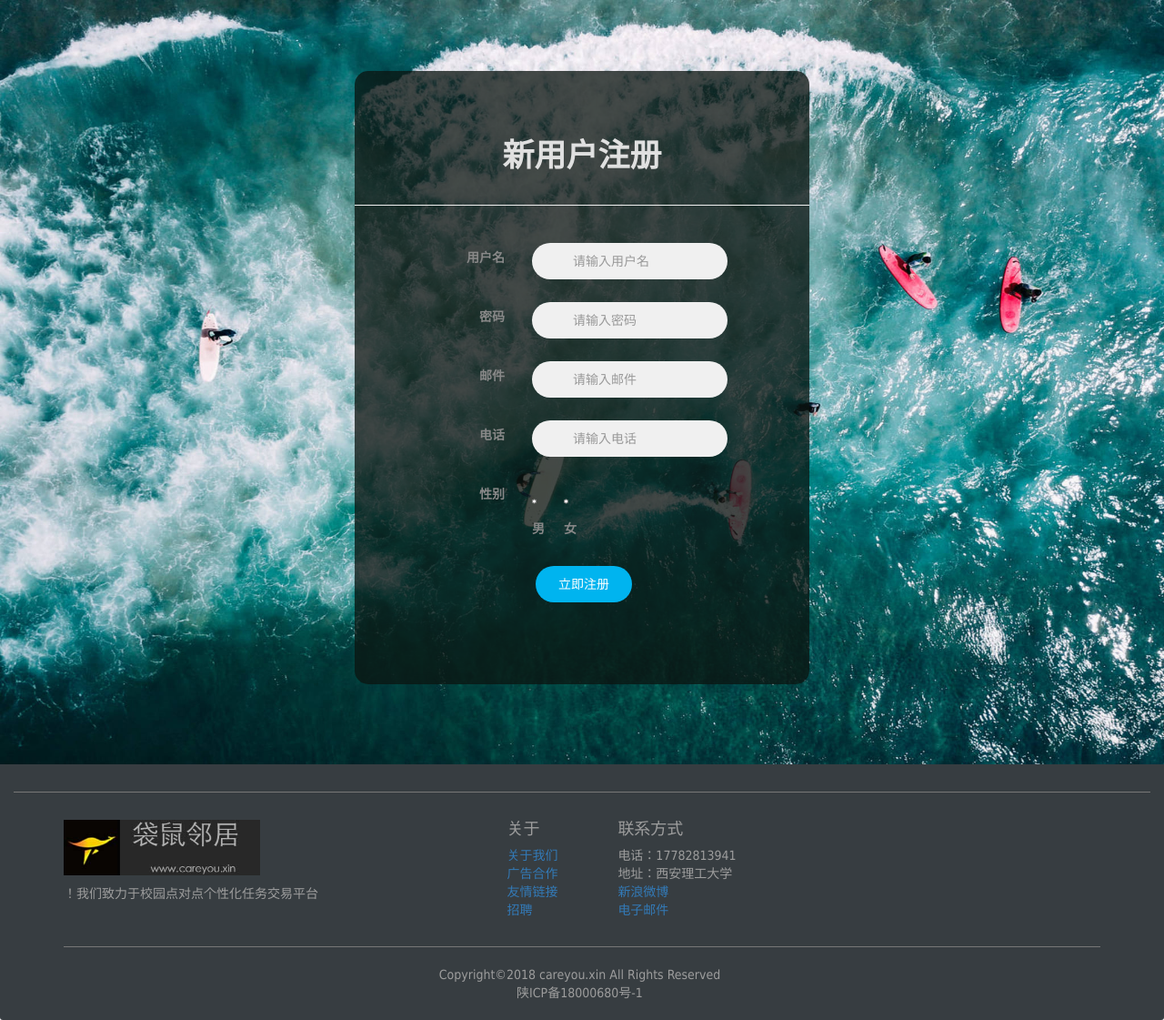
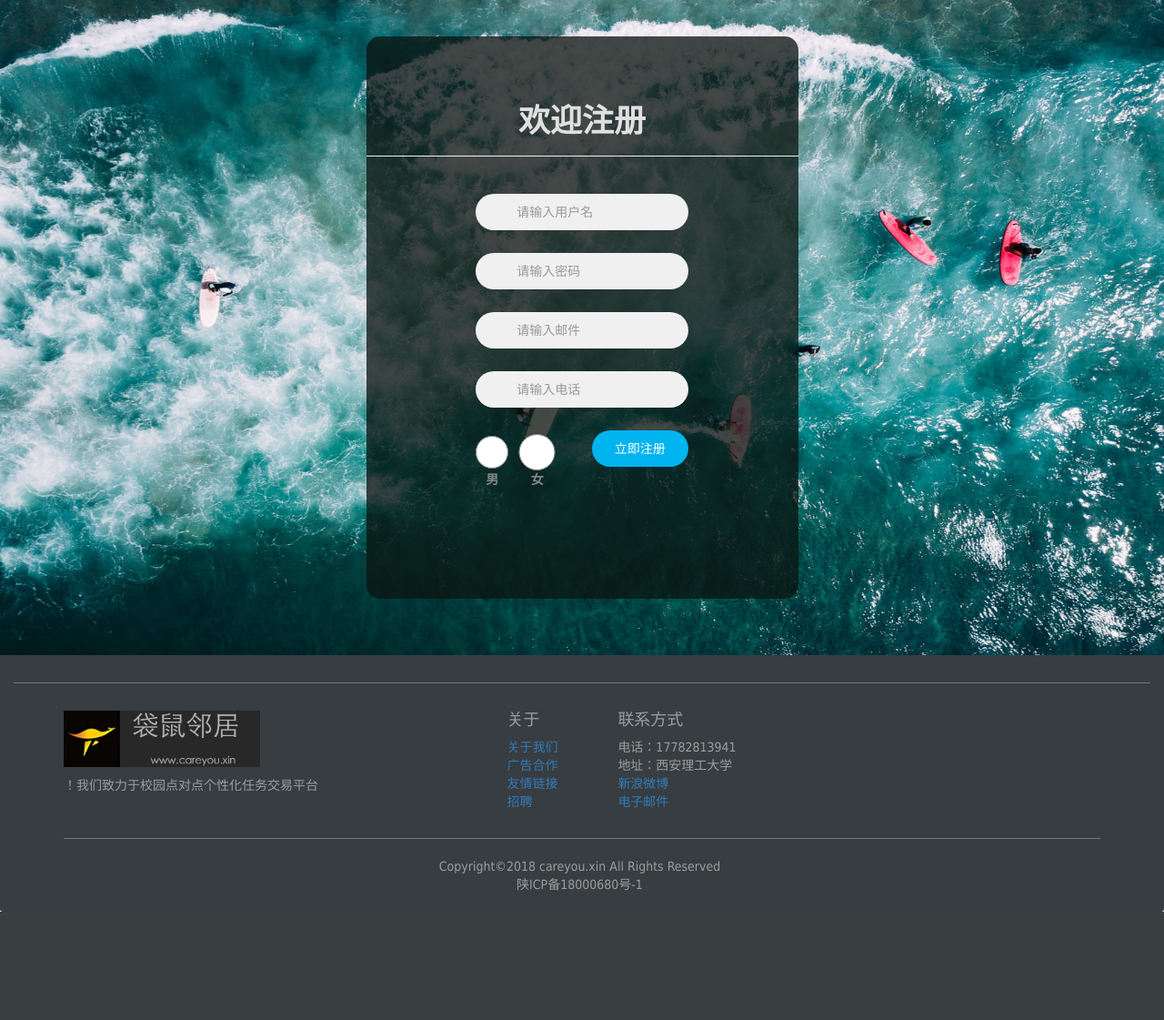
Before and after one commit to hopeaktian/roomate2, a Flask app: page /register in a window 1280 px wide. Shown: the part 55-1176 px from the top of the page at 91% size. After the commit the page ends 1057 px from the top, so only its background shows below. Run offline with Flask 2, Linux system fonts and the light colour scheme; some libraries are stand-ins or nearby versions.

Commit message:
more beauty on register page.

```diff
--- a/templates/register.html
+++ b/templates/register.html
@@ -17,48 +17,53 @@
         <br>
         <br>
 
-        <form class="form-horizontal" role="form" method="post">
+        <form class="form-horizontal" role="form" method="post" style="margin-left: 31%; margin-right: 31%; margin-top: 0%; margin-bottom: 5%; ">
             <div class="text-center" >
-                <h1 class="heading" style="margin-top: -11px; margin-bottom: 41px; color: #e0e0e0; ">新用户注册</h1>
+                <h1 class="heading" style="margin-top: -11px; margin-bottom: 41px; padding-bottom: 18px; color: #e0e0e0; ">欢迎注册</h1>
             </div>
             <div class="form-group">
-                <label  class="col-sm-4 control-label" style="color: #888888">用户名</label>
-                <div class="col-sm-7">
+{#                <label  class="col-sm-4 control-label" style="color: #888888">用户名</label>#}
+                <div class="col-sm-8 col-sm-offset-2">
                     <input type="text" class="form-control" name="Name" placeholder="请输入用户名" required="required">
                 </div>
             </div>
+
             <div class="form-group">
-                <label  class="col-sm-4 control-label" style="color: #888888">密码</label>
-                <div class="col-sm-7">
+{#                <label  class="col-sm-4 control-label" style="color: #888888">密码</label>#}
+                <div class="col-sm-8 col-sm-offset-2">
                     <input type="password" class="form-control" name="Password" placeholder="请输入密码" required="required">
                 </div>
             </div>
             <div class="form-group">
-                <label  class="col-sm-4 control-label" style="color: #888888">邮件</label>
-                <div class="col-sm-7">
+{#                <label  class="col-sm-4 control-label" style="color: #888888">邮件</label>#}
+                <div class="col-sm-8 col-sm-offset-2">
                     <input type="email" class="form-control" name="Email" placeholder="请输入邮件" required="required">
                 </div>
             </div>
             <div class="form-group">
-                <label  class="col-sm-4 control-label" style="color: #888888">电话</label>
-                <div class="col-sm-7">
+{#                <label  class="col-sm-4 control-label" style="color: #888888">电话</label>#}
+                <div class="col-sm-8 col-sm-offset-2">
                     <input type="tel" class="form-control" name="Tel" placeholder="请输入电话" required="required" maxlength="11">
                 </div>
             </div>
             <div class="form-group">
-                <label class="col-sm-4 control-label" style="color: #888888">性别</label>
-                <div class="col-sm-1" >
+{#                <label class="col-sm-4 control-label" style="color: #888888">性别</label>#}
+                <div class="col-sm-2 col-sm-offset-2" >
                     <input type="radio" name="Gender" value="1" class="form-control"><label style="color: #888888">男</label>
                 </div>
-                <div class="col-sm-1">
+                <div class="col-sm-3 col-sm-pull-1">
                     <input type="radio" name="Gender" value="0" class="form-control"><label style="color: #888888">女</label>
+                </div>
+
+                <div class="col-sm-4 col-sm-pull-1">
+                    <button type="submit" class="btn btn-default">立即注册</button>
                 </div>
 
             </div>
             <div class="form-group">
-                <div class="col-sm-offset-4 col-sm-4">
-                    <button type="submit" class="btn btn-default">立即注册</button>
-                </div>
+{#                <div class="col-sm-offset-4 col-sm-4">#}
+{#                    <button type="submit" class="btn btn-default">立即注册</button>#}
+{#                </div>#}
             </div>
 
             <div class="form-group">
```
